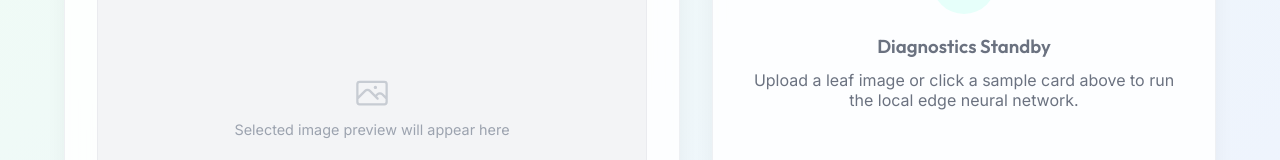
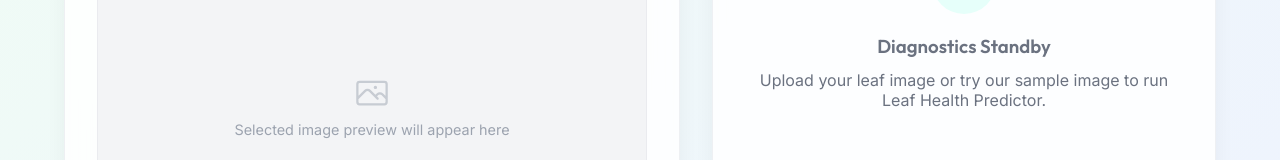
Before and after one commit to AnhFmastDzzz/Leaf-Health-predictor-website, a plain HTML site: page index.html in a window 1280 px wide. Shown: the part 487-647 px from the top of the page. Drawn offline with Linux system fonts and the light colour scheme.

Commit message:
Change description text diagnostics box

```diff
--- a/index.html
+++ b/index.html
@@ -685,7 +685,7 @@
                     </svg>
                 </div>
                 <h3>Diagnostics Standby</h3>
-                <p>Upload a leaf image or click a sample card above to run the local edge neural network.</p>
+                <p>Upload your leaf image or try our sample image to run Leaf Health Predictor.</p>
             </div>
 
             <!-- Diagnostic Active View (Hidden by default) -->
```
